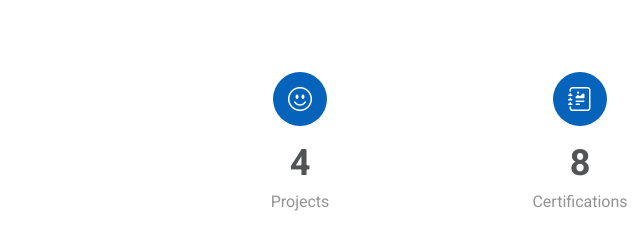
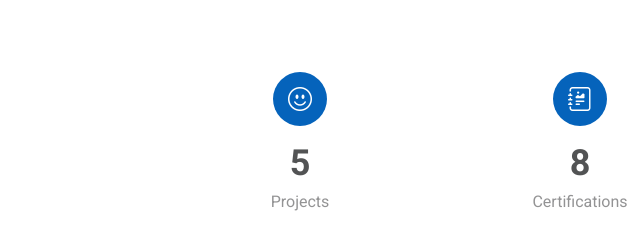
Before and after one commit to n1kesss/Portfolio, a plain HTML site: page index.html in a window 1280 px wide. Shown: the part 1620-1860 px from the top of the page, 0-640 px from the left. Drawn offline with Linux system fonts and the light colour scheme.

Commit message:
prj update to 5

```diff
--- a/index.html
+++ b/index.html
@@ -150,7 +150,7 @@
           <div class="col-lg-3 col-md-6 d-flex flex-column align-items-center">
             <i class="bi bi-emoji-smile"></i>
             <div class="stats-item">
-              <span data-purecounter-start="0" data-purecounter-end="4" data-purecounter-duration="1"
+              <span data-purecounter-start="0" data-purecounter-end="5" data-purecounter-duration="1"
                 class="purecounter"></span>
               <p>Projects</p>
             </div>
```
